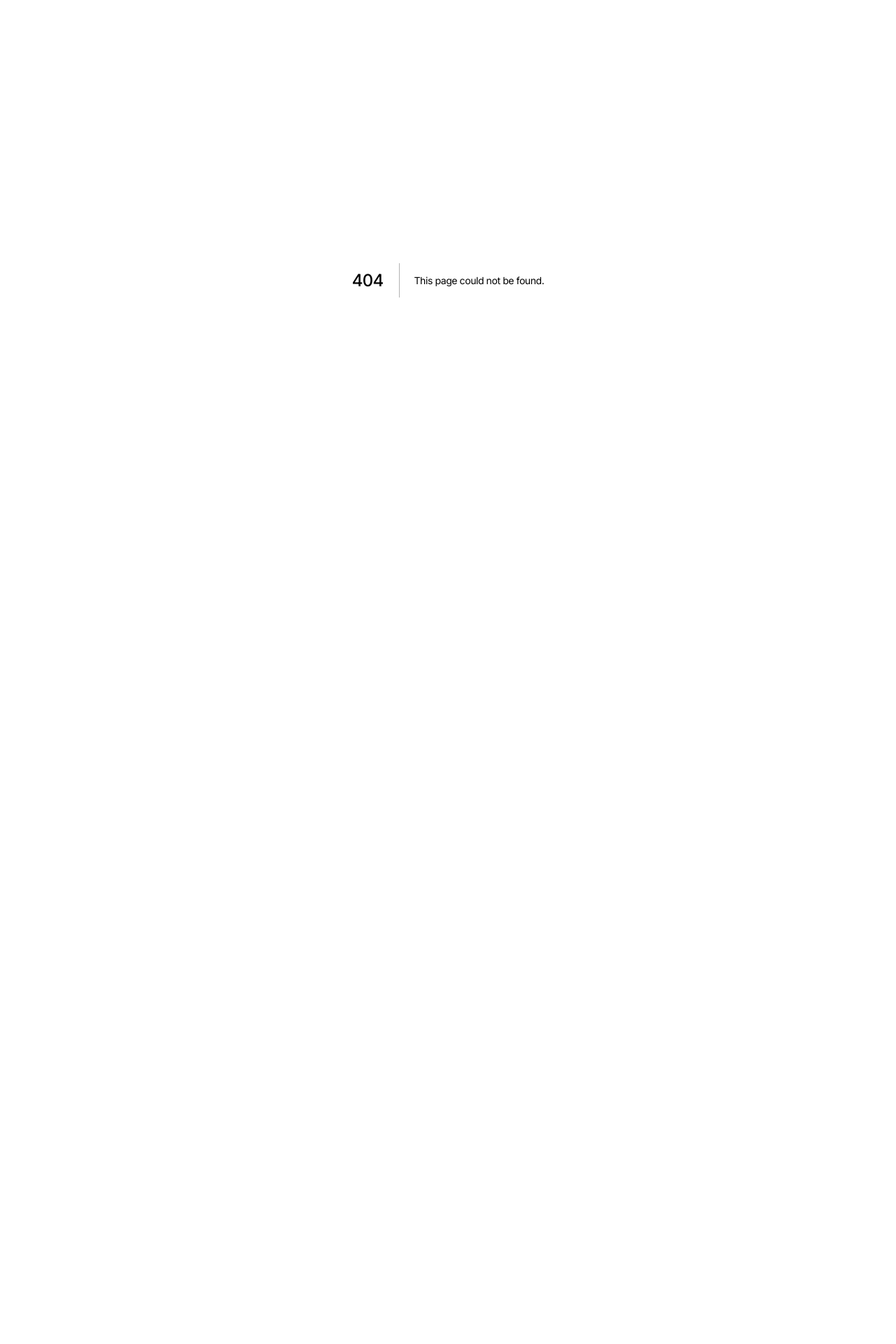
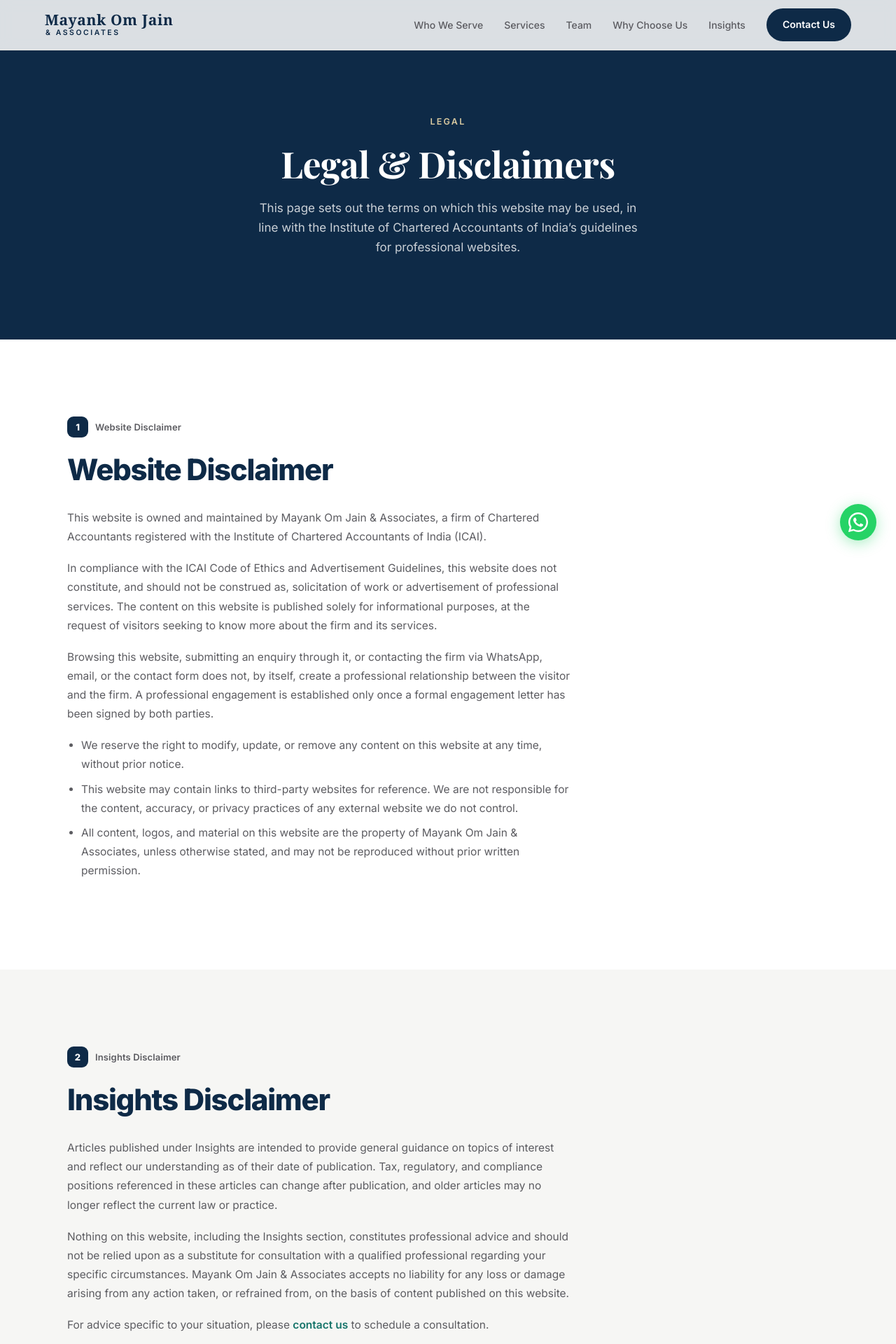
Before and after one commit to Mojaa97/Mojaa-website, a Next.js app: page /legal in a window 1280 px wide. Before the commit this address had no page. Shown: the top 1920 px of the page at 70% size. Before the commit the page ends 800 px from the top, so only its background shows below. Built offline with nearby package versions, Linux system fonts and the light colour scheme; a web font is replaced by a local one.

Commit message:
more updates

```diff
--- a/components/Footer.js
+++ b/components/Footer.js
@@ -13,6 +13,7 @@ export default function Footer() {
             <Link href="/services">Services</Link>
             <Link href="/#team">Team</Link>
             <Link href="/blog">Blog</Link>
+            <Link href="/legal">Legal</Link>
             <Link href="/#contact">Contact</Link>
           </div>
         </div>
--- /dev/null
+++ b/pages/legal.js
@@ -0,0 +1,101 @@
+import Head from 'next/head'
+import Link from 'next/link'
+import Nav from '../components/Nav'
+import Footer from '../components/Footer'
+import { useReveal } from '../lib/useReveal'
+
+const structuredData = {
+  '@context': 'https://schema.org',
+  '@graph': [
+    {
+      '@type': 'Organization',
+      '@id': 'https://www.mojaa.in/#organization',
+      name: 'Mayank Om Jain & Associates',
+      url: 'https://www.mojaa.in',
+      logo: 'https://www.mojaa.in/favicon.ico',
+      sameAs: ['https://www.linkedin.com/in/jainmayank13/'],
+    },
+    {
+      '@type': 'WebPage',
+      '@id': 'https://www.mojaa.in/legal#webpage',
+      name: 'Legal & Disclaimers | Mayank Om Jain & Associates',
+      url: 'https://www.mojaa.in/legal',
+      description: 'Website disclaimer, Insights disclaimer, and privacy information for Mayank Om Jain & Associates, in line with ICAI guidelines for Chartered Accountant websites.',
+      inLanguage: 'en',
+      publisher: { '@id': 'https://www.mojaa.in/#organization' },
+    },
+  ],
+}
+
+export default function Legal() {
+  useReveal()
+
+  return (
+    <>
+      <Head>
+        <title>Legal & Disclaimers | Mayank Om Jain & Associates</title>
+        <meta name="description" content="Website disclaimer, Insights disclaimer, and privacy information for Mayank Om Jain & Associates, in line with ICAI guidelines for Chartered Accountant websites." />
+        <link rel="canonical" href="https://www.mojaa.in/legal" />
+        <script type="application/ld+json" dangerouslySetInnerHTML={{ __html: JSON.stringify(structuredData) }} />
+      </Head>
+
+      <Nav />
+
+      <section className="page-hero">
+        <div className="wrap" style={{ maxWidth: '720px' }}>
+          <span className="hero-eyebrow">Legal</span>
+          <h1>Legal &amp; Disclaimers</h1>
+          <p>This page sets out the terms on which this website may be used, in line with the Institute of Chartered Accountants of India&rsquo;s guidelines for professional websites.</p>
+        </div>
+      </section>
+
+      <section className="section-pad">
+        <div className="wrap">
+          <div className="reveal" style={{ maxWidth: '640px', marginBottom: '32px' }}>
+            <div className="badge-row"><span className="icon-badge">1</span><span className="eyebrow">Website Disclaimer</span></div>
+            <h2 className="section-heading">Website Disclaimer</h2>
+          </div>
+          <div className="legal-copy reveal">
+            <p>This website is owned and maintained by Mayank Om Jain &amp; Associates, a firm of Chartered Accountants registered with the Institute of Chartered Accountants of India (ICAI).</p>
+            <p>In compliance with the ICAI Code of Ethics and Advertisement Guidelines, this website does not constitute, and should not be construed as, solicitation of work or advertisement of professional services. The content on this website is published solely for informational purposes, at the request of visitors seeking to know more about the firm and its services.</p>
+            <p>Browsing this website, submitting an enquiry through it, or contacting the firm via WhatsApp, email, or the contact form does not, by itself, create a professional relationship between the visitor and the firm. A professional engagement is established only once a formal engagement letter has been signed by both parties.</p>
+            <ul>
+              <li>We reserve the right to modify, update, or remove any content on this website at any time, without prior notice.</li>
+              <li>This website may contain links to third-party websites for reference. We are not responsible for the content, accuracy, or privacy practices of any external website we do not control.</li>
+              <li>All content, logos, and material on this website are the property of Mayank Om Jain &amp; Associates, unless otherwise stated, and may not be reproduced without prior written permission.</li>
+            </ul>
+          </div>
+        </div>
+      </section>
+
+      <section className="section-pad light-soft">
+        <div className="wrap">
+          <div className="reveal" style={{ maxWidth: '640px', marginBottom: '32px' }}>
+            <div className="badge-row"><span className="icon-badge">2</span><span className="eyebrow">Insights Disclaimer</span></div>
+            <h2 className="section-heading">Insights Disclaimer</h2>
+          </div>
+          <div className="legal-copy reveal">
+            <p>Articles published under Insights are intended to provide general guidance on topics of interest and reflect our understanding as of their date of publication. Tax, regulatory, and compliance positions referenced in these articles can change after publication, and older articles may no longer reflect the current law or practice.</p>
+            <p>Nothing on this website, including the Insights section, constitutes professional advice and should not be relied upon as a substitute for consultation with a qualified professional regarding your specific circumstances. Mayank Om Jain &amp; Associates accepts no liability for any loss or damage arising from any action taken, or refrained from, on the basis of content published on this website.</p>
+            <p>For advice specific to your situation, please <Link href="/#contact" style={{ color: 'var(--teal)', fontWeight: 600 }}>contact us</Link> to schedule a consultation.</p>
+          </div>
+        </div>
+      </section>
+
+      <section className="section-pad">
+        <div className="wrap">
+          <div className="reveal" style={{ maxWidth: '640px', marginBottom: '32px' }}>
+            <div className="badge-row"><span className="icon-badge">3</span><span className="eyebrow">Privacy</span></div>
+            <h2 className="section-heading">How We Handle Your Information</h2>
+          </div>
+          <div className="legal-copy reveal">
+            <p>Information you submit through our contact form — name, email, phone number, service of interest, and message — is used only to respond to your enquiry and to provide the services you request. It is not sold, rented, or shared with third parties, except where necessary to deliver a service you have engaged us for, or where required by law.</p>
+            <p>If you have questions about how your information is used, or would like it removed from our records, write to us through the contact form and we will act on your request.</p>
+          </div>
+        </div>
+      </section>
+
+      <Footer />
+    </>
+  )
+}
--- a/styles/globals.css
+++ b/styles/globals.css
@@ -101,7 +101,7 @@ nav {
 }
 .nav-brand { display: flex; flex-direction: column; align-items: flex-start; gap: 3px; }
 .nav-brand .brand-word { font-family: Georgia, 'Times New Roman', serif; font-size: 21px; font-weight: 700; letter-spacing: 0.03em; color: var(--ink); line-height: 1; white-space: nowrap; }
-.nav-brand .brand-suffix { font-size: 10.5px; font-weight: 600; letter-spacing: 0.24em; text-transform: uppercase; color: var(--teal); line-height: 1; white-space: nowrap; padding-left: 1px; }
+.nav-brand .brand-suffix { font-size: 10.5px; font-weight: 600; letter-spacing: 0.24em; text-transform: uppercase; color: var(--ink); line-height: 1; white-space: nowrap; padding-left: 1px; }
 @media (max-width: 480px) { .nav-brand .brand-word { font-size: 17px; } .nav-brand .brand-suffix { font-size: 9px; letter-spacing: 0.18em; } }
 .nav-links { display: flex; gap: 30px; list-style: none; align-items: center; }
 .nav-links a { color: var(--ink-soft); font-size: 14px; font-weight: 500; transition: color 0.2s; }
@@ -218,7 +218,7 @@ nav {
 .service-card:hover::before { transform: scaleX(1); }
 .service-num { font-weight: 800; color: var(--teal); font-size: 13px; letter-spacing: .05em; margin-bottom: 14px; display: block; }
 .service-card h3, .service-item h3 { font-size: 21px; margin-bottom: 12px; }
-.service-card p, .service-item p { color: var(--ink-soft); font-size: 15px; line-height: 1.6; }
+.service-card p, .service-item p { color: var(--ink-soft); font-size: 15px; line-height: 1.6; text-align: justify; }
 .service-card-cta {
   display: inline-flex; align-items: center; gap: 6px; margin-top: 22px;
   font-size: 13px; font-weight: 700; color: var(--teal); letter-spacing: .01em;
@@ -235,6 +235,12 @@ nav {
 .page-hero p { font-size: clamp(15px, 1.5vw, 17px); line-height: 1.65; color: rgba(255,255,255,.78); max-width: 560px; margin: 0 auto 28px; }
 .page-hero-meta { font-size: 13px; line-height: 1.7; color: rgba(255,255,255,.6); max-width: 480px; margin: -8px auto 0; }
 .page-hero-meta b { color: rgba(255,255,255,.92); font-weight: 600; }
+
+/* ---------- LEGAL ---------- */
+.legal-copy { max-width: 720px; color: var(--ink-soft); font-size: 15.5px; line-height: 1.75; }
+.legal-copy p { margin-bottom: 18px; }
+.legal-copy ul { margin: 0 0 18px 20px; }
+.legal-copy li { margin-bottom: 8px; }
 
 /* ---------- SERVICE DETAIL ---------- */
 .point-grid { display: grid; grid-template-columns: repeat(auto-fit, minmax(260px, 1fr)); gap: 20px; margin-top: 44px; }
@@ -286,11 +292,9 @@ nav {
 @media (max-width: 900px) { .founder-grid { grid-template-columns: 1fr; } }
 .founder-photo { position: relative; }
 .founder-photo img { width: 100%; border-radius: 4px; filter: grayscale(15%); object-fit: cover; }
-.founder-photo .fp-badge { position: absolute; bottom: -22px; left: -22px; background: var(--navy); color: #fff; padding: 18px 22px; font-size: 12px; letter-spacing: .05em; max-width: 190px; }
-@media (max-width: 900px) { .founder-photo .fp-badge { position: static; margin-top: 16px; max-width: none; } }
 .founder-name { font-size: 12px; letter-spacing: .12em; text-transform: uppercase; color: var(--teal); font-weight: 700; margin-bottom: 10px; }
 .founder-grid h2 { font-size: clamp(26px, 3vw, 36px); margin-bottom: 22px; }
-.founder-grid p.desc { color: var(--ink-soft); margin-bottom: 34px; max-width: 520px; }
+.founder-grid p.desc { color: var(--ink-soft); margin-bottom: 34px; max-width: 520px; text-align: justify; }
 .founder-numbers { display: grid; grid-template-columns: repeat(4, 1fr); gap: 24px; border-top: 1px solid var(--grey); padding-top: 28px; }
 @media (max-width: 560px) { .founder-numbers { grid-template-columns: repeat(2, 1fr); } }
 .founder-numbers b { font-size: 34px; color: var(--navy); display: block; }
```
Also changed, not shown: pages/index.js (+11 -12 lines).
